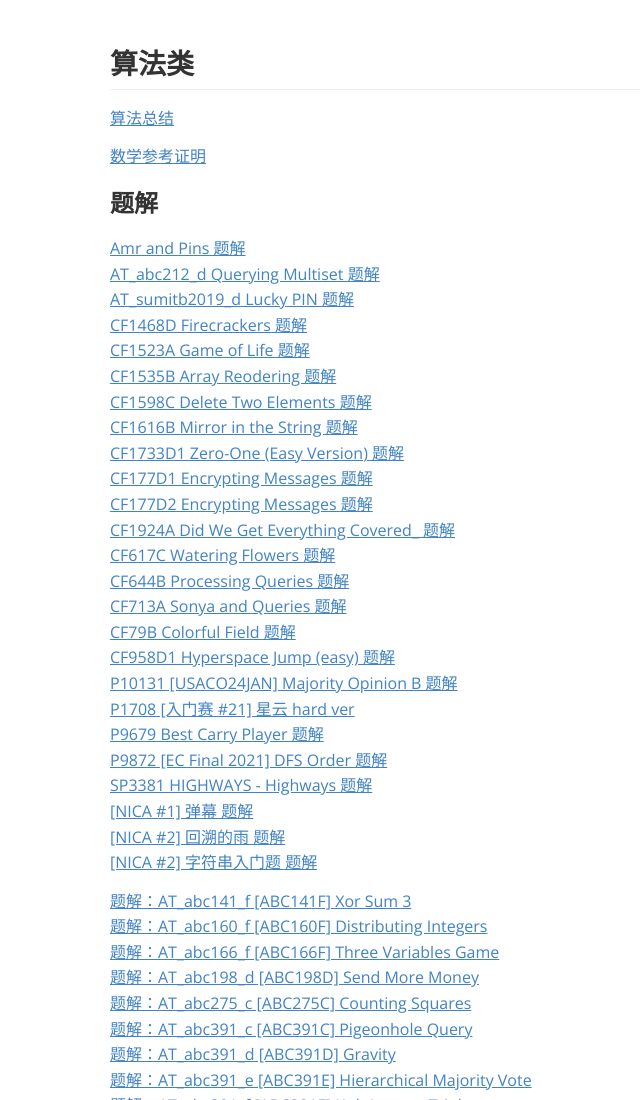
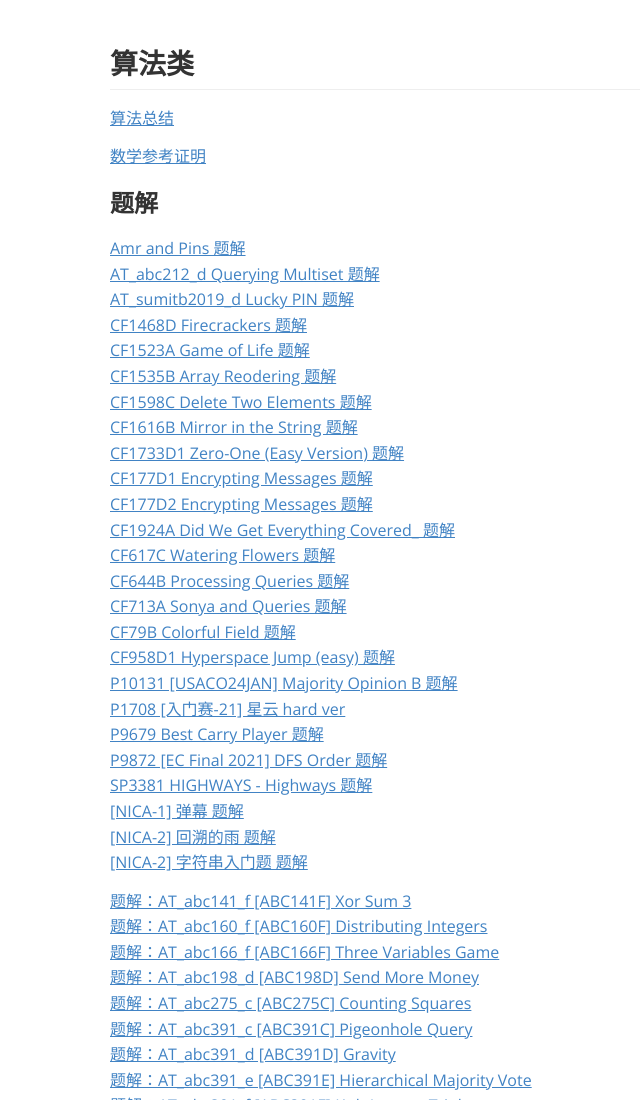
Before and after one commit to chenyichen0420/chenyichen0420.github.io, a plain HTML site: page index.html in a window 1280 px wide. Shown: the top 1100 px of the page, without its empty margins (130-770 px from the left). Drawn offline with nearby package versions, Linux system fonts and the light colour scheme.

Commit message:
Add files via upload

```diff
--- a/index.html
+++ b/index.html
@@ -504,7 +504,7 @@ header, .context-menu, .megamenu-content, footer{
 </style>
 </head>
 <body class='typora-export os-windows' >
-<div  id='write'  class = 'is-node'><h2><a name="-算法类" class="md-header-anchor"></a><span>算法类</span></h2><p><a href='./algorithms/summary.html'><span>算法总结</span></a></p><p><a href='./algorithms/mathprof.html'><span>数学参考证明</span></a></p><h3><a name="题解" class="md-header-anchor"></a><span>题解</span></h3><p><a href='./solution/Amr and Pins 题解.html'><span>Amr and Pins 题解</span></a>
+<div  id='write'  class = 'is-node'><h2><a name="算法类" class="md-header-anchor"></a><span>算法类</span></h2><p><a href='./algorithms/summary.html'><span>算法总结</span></a></p><p><a href='./algorithms/mathprof.html'><span>数学参考证明</span></a></p><h3><a name="题解" class="md-header-anchor"></a><span>题解</span></h3><p><a href='./solution/Amr and Pins 题解.html'><span>Amr and Pins 题解</span></a>
 <a href='./solution/AT_abc212_d Querying Multiset 题解.html'><span>AT_abc212_d Querying Multiset 题解</span></a>
 <a href='./solution/AT_sumitb2019_d Lucky PIN 题解.html'><span>AT_sumitb2019_d Lucky PIN 题解</span></a>
 <a href='./solution/CF1468D Firecrackers 题解.html'><span>CF1468D Firecrackers 题解</span></a>
@@ -522,13 +522,13 @@ header, .context-menu, .megamenu-content, footer{
 <a href='./solution/CF79B Colorful Field 题解.html'><span>CF79B Colorful Field 题解</span></a>
 <a href='./solution/CF958D1 Hyperspace Jump (easy) 题解.html'><span>CF958D1 Hyperspace Jump (easy) 题解</span></a>
 <a href='./solution/P10131 [USACO24JAN] Majority Opinion B 题解.html'><span>P10131 [USACO24JAN] Majority Opinion B 题解</span></a>
-<a href='./solution/P1708 [入门赛 #21] 星云 hard ver. 题解.html'><span>P1708 [入门赛 #21] 星云 hard ver</span></a>
+<a href='./solution/P1708 [入门赛-21] 星云 hard ver. 题解.html'><span>P1708 [入门赛-21] 星云 hard ver</span></a>
 <a href='./solution/P9679 Best Carry Player 题解.html'><span>P9679 Best Carry Player 题解</span></a>
 <a href='./solution/P9872 [EC Final 2021] DFS Order 题解.html'><span>P9872 [EC Final 2021] DFS Order 题解</span></a>
 <a href='./solution/SP3381 HIGHWAYS - Highways 题解.html'><span>SP3381 HIGHWAYS - Highways 题解</span></a>
-<a href='./solution/[NICA #1] 弹幕 题解.html'><span>[NICA #1] 弹幕 题解</span></a>
-<a href='./solution/[NICA #2] 回溯的雨 题解.html'><span>[NICA #2] 回溯的雨 题解</span></a>
-<a href='./solution/[NICA #2] 字符串入门题 题解.html'><span>[NICA #2] 字符串入门题 题解</span></a></p><p><a href='./solution/题解：AT_abc141_f [ABC141F] Xor Sum 3.html'><span>题解：AT_abc141_f [ABC141F] Xor Sum 3</span></a>
+<a href='./solution/[NICA-1] 弹幕 题解.html'><span>[NICA-1] 弹幕 题解</span></a>
+<a href='./solution/[NICA-2] 回溯的雨 题解.html'><span>[NICA-2] 回溯的雨 题解</span></a>
+<a href='./solution/[NICA-2] 字符串入门题 题解.html'><span>[NICA-2] 字符串入门题 题解</span></a></p><p><a href='./solution/题解：AT_abc141_f [ABC141F] Xor Sum 3.html'><span>题解：AT_abc141_f [ABC141F] Xor Sum 3</span></a>
 <a href='./solution/题解：AT_abc160_f [ABC160F] Distributing Integers.html'><span>题解：AT_abc160_f [ABC160F] Distributing Integers</span></a>
 <a href='./solution/题解：AT_abc166_f [ABC166F] Three Variables Game.html'><span>题解：AT_abc166_f [ABC166F] Three Variables Game</span></a>
 <a href='./solution/题解：AT_abc198_d [ABC198D] Send More Money.html'><span>题解：AT_abc198_d [ABC198D] Send More Money</span></a>
```
